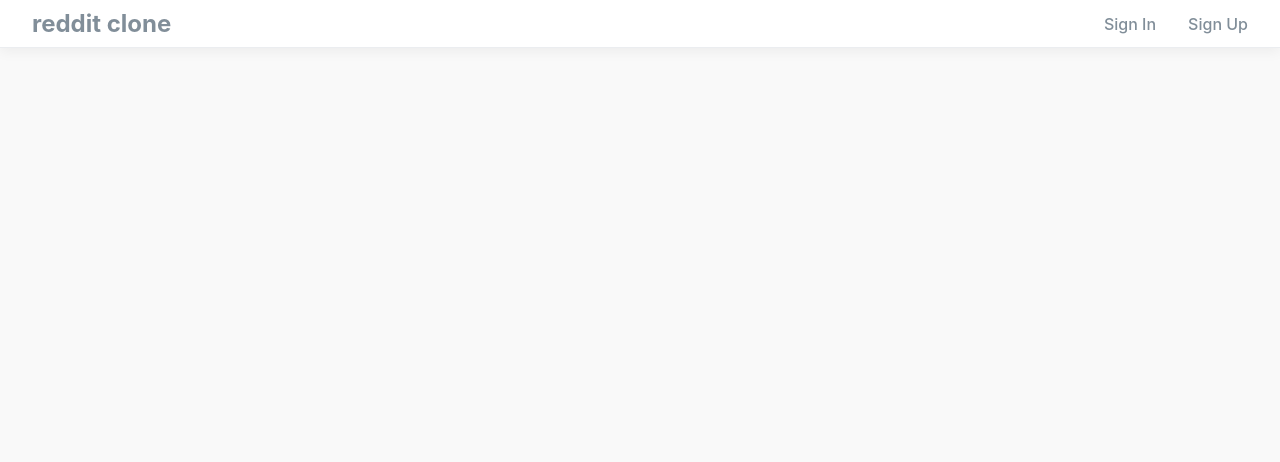
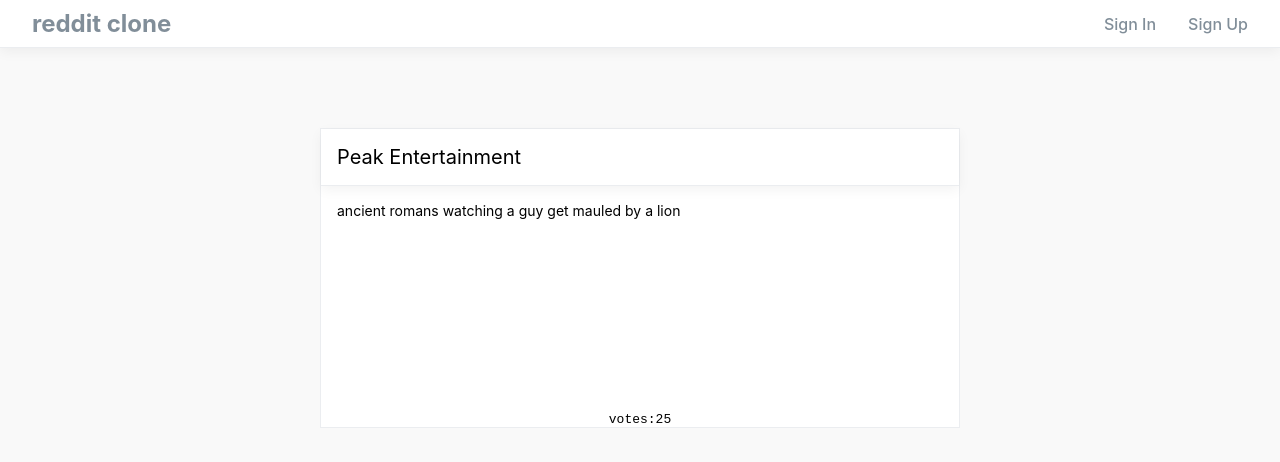
Before and after one commit to alex-dunarentu/reddit-clone, a React (Create React App) app: page /posts/0 in a window 1280 px wide. Shown: the top 462 px of the page. Built offline with nearby package versions, Linux system fonts and the light colour scheme.

Commit message:
added routing to individual post

```diff
--- a/src/pages/post-page/post-page.component.jsx
+++ b/src/pages/post-page/post-page.component.jsx
@@ -2,13 +2,21 @@ import React from "react";
 import { useParams } from "react-router-dom";
 import "./post-page.styles.scss";
 
-//make it a class and have methods for checking if the id is = posts.id and return a block of html
 const PostPage = ({ posts }) => {
   let { id } = useParams();
+  let title, description, votes;
+  for (let i = 0; i < posts.length; i++) {
+    if (parseInt(id, 10) === posts[i].id) {
+      title = posts[i].title;
+      description = posts[i].description;
+      votes = posts[i].votes;
+    }
+  }
   return (
     <div className="Post">
-      <div className="PostTitle"></div>
-      <div className="PostDescription"></div>
+      <div className="Title">{title}</div>
+      <div className="Description">{description}</div>
+      <div className="Votes">votes:{votes}</div>
     </div>
   );
 };
--- a/src/pages/post-page/post-page.styles.scss
+++ b/src/pages/post-page/post-page.styles.scss
@@ -1,3 +1,30 @@
 .Post {
-  margin-top: 5rem;
+  position: relative;
+  margin: 8rem auto 0 auto;
+  width: 50%;
+  min-height: 300px;
+  border: 1px solid rgb(235, 237, 240);
+  background-color: white;
+  .Title {
+    padding: 1rem;
+    font-size: 20px;
+    border-bottom: 1px solid #ebedf0;
+    box-shadow: rgba(0, 0, 0, 0.05) 0px 4px 12px;
+  }
+  .Description {
+    padding: 1rem;
+    font-size: 14px;
+  }
+  .Votes {
+    position: absolute;
+    text-align: center;
+    bottom: 0;
+    width: 100%;
+    font-family: monospace;
+  }
 }
+@media (max-width: 40rem) {
+  .Post {
+    width: 90%;
+  }
+}
```
Also changed, not shown: src/App.js (+6 -3 lines).
